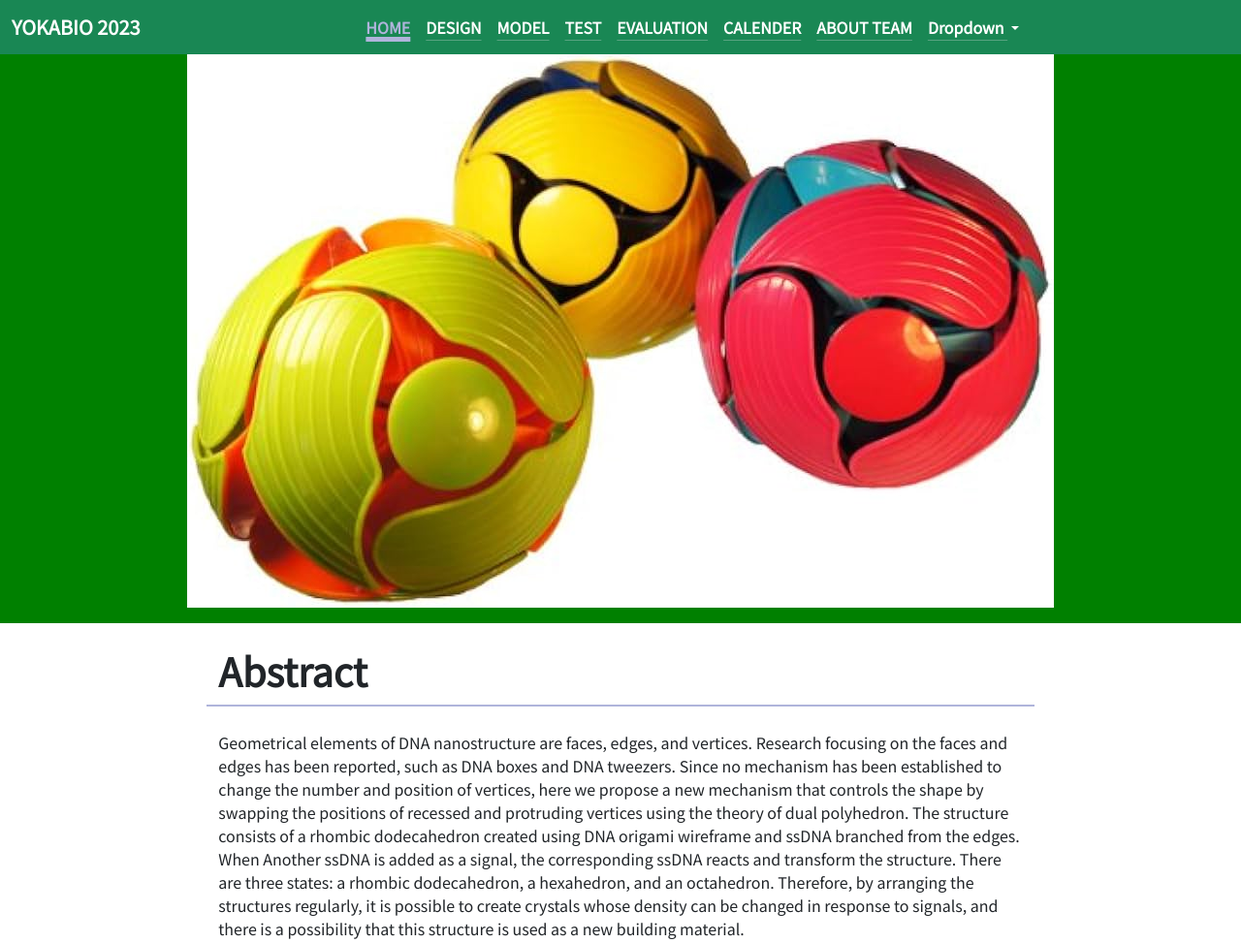
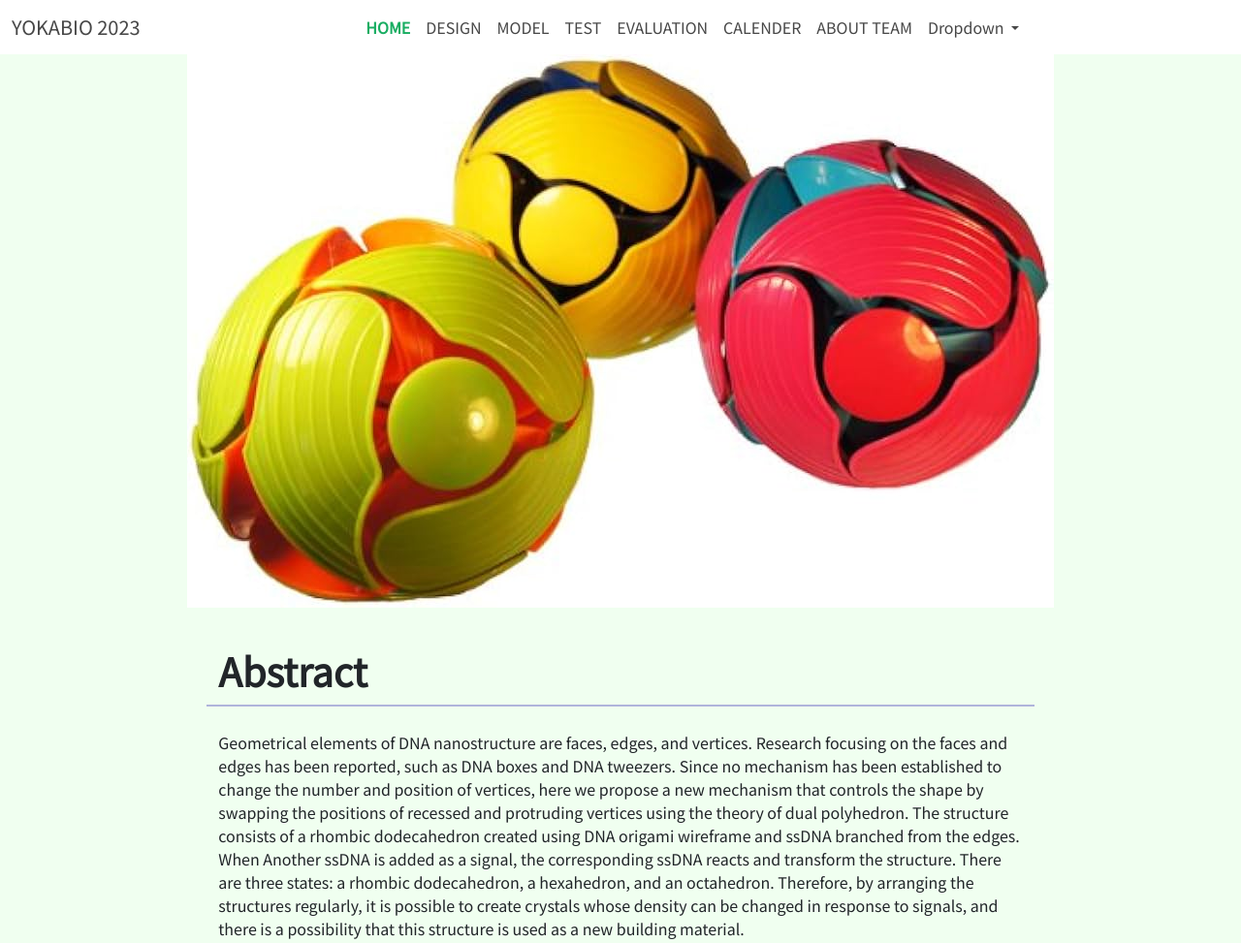
Before and after one commit to aktk-program/YOKABIO_2024, a plain HTML site: page index.html in a window 1280 px wide. Shown: the top 973 px of the page at 97% size. Drawn offline with nearby package versions, Linux system fonts and the light colour scheme.

Commit message:
change nav

```diff
--- a/index.html
+++ b/index.html
@@ -19,10 +19,13 @@
   <body>
     <!--navbar-->
     <nav
-      class="navbar navbar-expand-lg navbar-dark nav-bg bg-success fixed-top"
+      class="navbar navbar-expand-lg navbar-dark nav-bg fixed-top"
+      style="background-color: #fff; opacity: 0.9"
     >
       <div class="container-fluid">
-        <a class="navbar-brand fw-bold" href="index.html">YOKABIO 2023</a>
+        <a class="navbar-brand" style="color: #333" href="index.html"
+          >YOKABIO 2023</a
+        >
         <button
           class="navbar-toggler"
           type="button"
@@ -45,30 +48,26 @@
               >
             </li>
             <li class="nav-item">
-              <a class="nav-link fw-bold nav-tx" href="design.html">DESIGN</a>
+              <a class="nav-link nav-tx" href="design.html">DESIGN</a>
             </li>
             <li class="nav-item">
-              <a class="nav-link fw-bold nav-tx" href="model.html">MODEL</a>
+              <a class="nav-link nav-tx" href="model.html">MODEL</a>
             </li>
             <li class="nav-item">
-              <a class="nav-link fw-bold nav-tx" href="index.html">TEST</a>
+              <a class="nav-link nav-tx" href="index.html">TEST</a>
             </li>
             <li class="nav-item">
-              <a class="nav-link fw-bold nav-tx" href="index.html"
-                >EVALUATION</a
-              >
+              <a class="nav-link nav-tx" href="index.html">EVALUATION</a>
             </li>
             <li class="nav-item">
-              <a class="nav-link fw-bold nav-tx" href="index.html">CALENDER</a>
+              <a class="nav-link nav-tx" href="index.html">CALENDER</a>
             </li>
             <li class="nav-item">
-              <a class="nav-link fw-bold nav-tx" href="index.html"
-                >ABOUT TEAM</a
-              >
+              <a class="nav-link nav-tx" href="index.html">ABOUT TEAM</a>
             </li>
             <li class="nav-item dropdown">
               <a
-                class="nav-link fw-bold dropdown-toggle nav-tx"
+                class="nav-link dropdown-toggle nav-tx"
                 href="#"
                 role="button"
                 data-bs-toggle="dropdown"
@@ -97,7 +96,7 @@
     <!--本文
       上部画像-->
     <div class="container-fluid stick">
-      <div class="row text-center" style="background-color: green">
+      <div class="row text-center" style="background-color: #f0fff0">
         <p>
           <img src="sp.jpg" class="img-fluid" />
         </p>
@@ -105,7 +104,7 @@
     </div>
 
     <!--Abstractセクション-->
-    <div class="container-fluid" style="background-color: #fff">
+    <div class="container-fluid" style="background-color: #f0fff0">
       <div class="row">
         <div class="col-md-2"></div>
         <div class="col-md-8">
@@ -156,7 +155,7 @@
     </div>
 
     <!--Videoセクション-->
-    <div class="container-fluid" style="background-color: #fff">
+    <div class="container-fluid" style="background-color: #f0fff0">
       <div class="row">
         <div class="col-md-2"></div>
         <div class="col-md-8">
@@ -172,7 +171,7 @@
       <div class="row">
         <div class="col-md-2"></div>
         <div class="col-md-8">
-          <div class="ratio ratio-16x9 mb-4">
+          <div class="ratio ratio-16x9 mb-5">
             <iframe
               src="https://www.youtube.com/embed/3g246c6Bv58?si=FsnZKCDJte_SrgAu"
               title="YouTubeビデオ"
--- a/my.css
+++ b/my.css
@@ -12,41 +12,35 @@ html::-webkit-scrollbar {
 /*body記述
 画像とナビバー被らないようにtopにマージン配置*/
 body {
-  background-color: #fff;
   margin-top: 56px;
 }
 
 /*ナブバー記述
 色変えやホバー時の挙動など変更*/
 .nav-tx {
-  color: #fff;
+  color: #333;
   transition: all 0s 0s;
-  text-decoration: underline;
   text-decoration-color: #e2e0e04f;
   text-underline-offset: 0.4em;
   --bs-navbar-active-color: #afb4db;
 }
 .nav-tx:link {
-  color: #fff;
+  color: #333;
 }
 .nav-tx:visited {
   color: #fff;
 }
 .nav-tx:hover {
-  color: #afb4db;
+  color: #00a551;
+  transition: 0.2s;
   text-decoration: underline;
-  text-decoration-thickness: 5px;
+  text-decoration-thickness: 3px;
 }
 .nav-now {
-  color: #afb4db;
-  transition: all 0s 0s;
-  text-decoration: underline;
-  text-decoration-thickness: 5px;
+  color: #00a551;
 }
 .nav-now:hover {
-  color: #afb4db;
-  text-decoration: underline;
-  text-decoration-thickness: 5px;
+  color: #00a551;
 }
 
 /*ドロップダウンメニュー記述
@@ -55,9 +49,10 @@ body {
   display: block;
 }
 .dropdown:hover > .dropdown-toggle {
-  color: #afb4db;
+  color: #00a551;
+  transition: 0.2s;
   text-decoration: underline;
-  text-decoration-thickness: 5px;
+  text-decoration-thickness: 3px;
 }
 .dropdown > .dropdown-toggle:active {
   /*Without this, clicking will make it sticky*/
```
